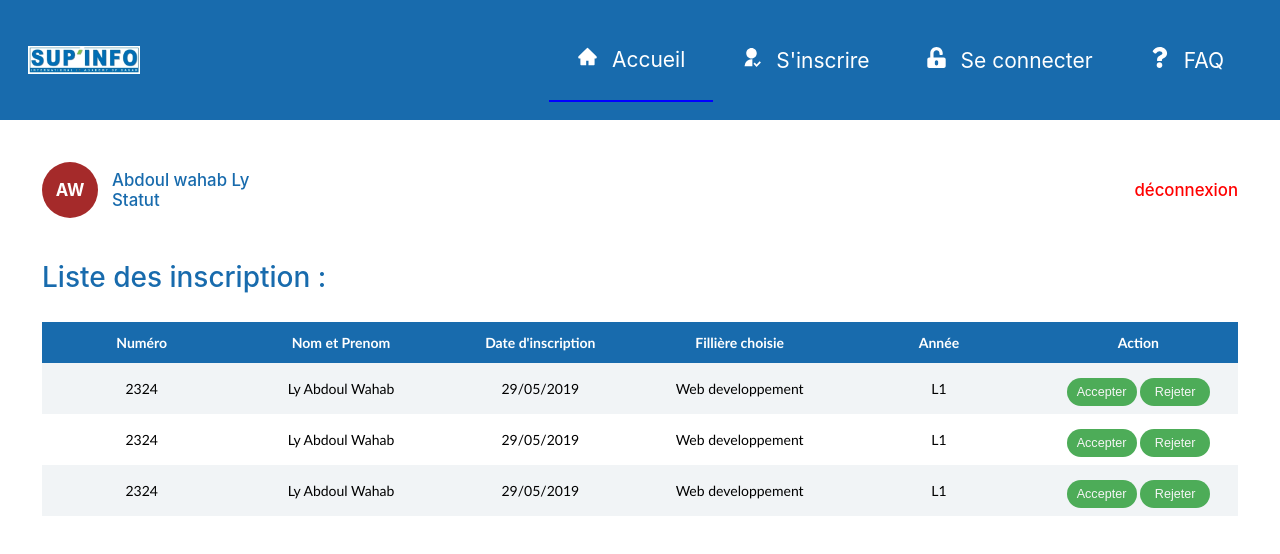
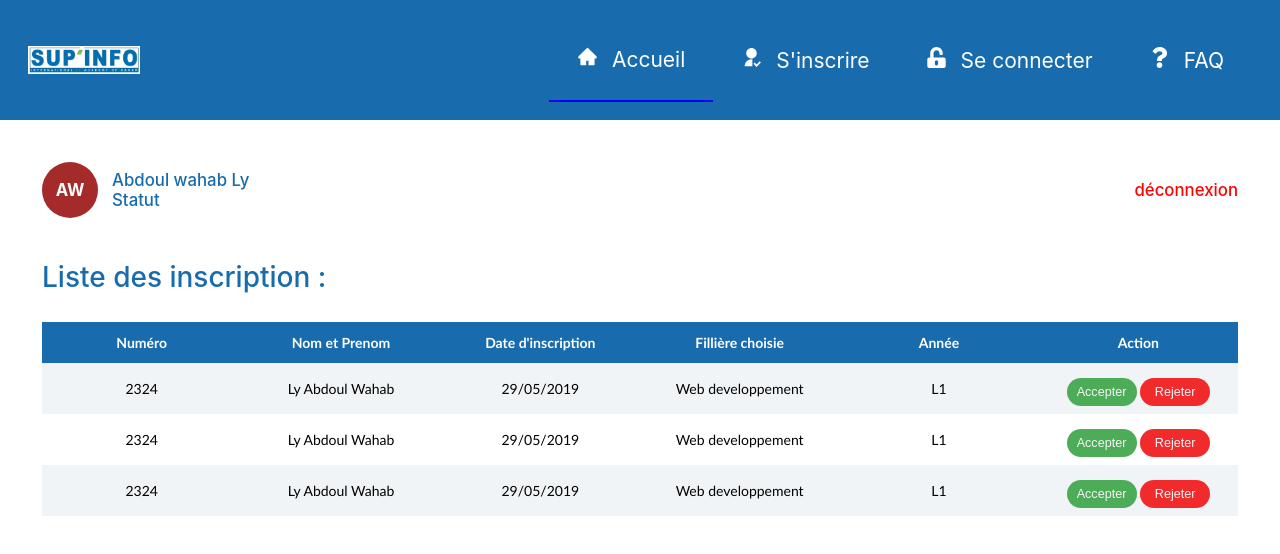
Before and after one commit to Abdoul-Wahab-Ly/Gestion-inscription, a React (Create React App) app: page /administration in a window 1280 px wide. Shown: the top 554 px of the page. Built offline with nearby package versions, Linux system fonts and the light colour scheme.

Commit message:
couleur button rejeter

```diff
--- a/src/App.css
+++ b/src/App.css
@@ -409,6 +409,9 @@ tr:nth-child(even) {
   color: whitesmoke;
 }
 
+.cntbtn button.rejet {
+  background-color: rgb(241, 43, 43);
+}
 .accueil .copyy {
   font-size: 0.8rem;
   color: #186bad;
--- a/src/components/Dashbordadministration.js
+++ b/src/components/Dashbordadministration.js
@@ -36,7 +36,7 @@ function Dashbordadministration(){
                     <td>29/05/2019</td>
                     <td>Web developpement</td>
                     <td>L1</td>
-                    <td className="cntbtn"><button>Accepter</button> <button>Rejeter</button></td>
+                    <td className="cntbtn"><button>Accepter</button> <button className="rejet">Rejeter</button></td>
                 </tr>
 
                 <tr>
@@ -45,7 +45,7 @@ function Dashbordadministration(){
                     <td>29/05/2019</td>
                     <td>Web developpement</td>
                     <td>L1</td>
-                    <td className="cntbtn"><button>Accepter</button> <button>Rejeter</button></td>
+                    <td className="cntbtn"><button>Accepter</button> <button className="rejet">Rejeter</button></td>
                 </tr>
 
                 <tr>
@@ -54,7 +54,7 @@ function Dashbordadministration(){
                     <td>29/05/2019</td>
                     <td>Web developpement</td>
                     <td>L1</td>
-                    <td className="cntbtn"><button>Accepter</button> <button>Rejeter</button></td>
+                    <td className="cntbtn"><button>Accepter</button> <button className="rejet">Rejeter</button></td>
                 </tr>
             </table>
         </div>
```
